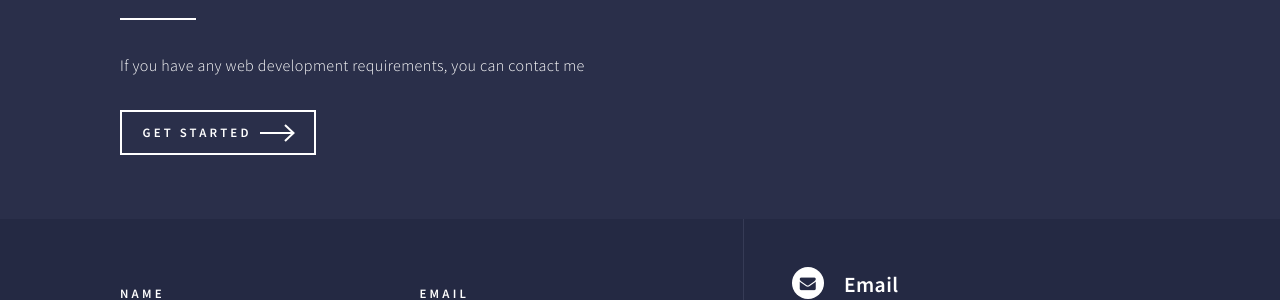
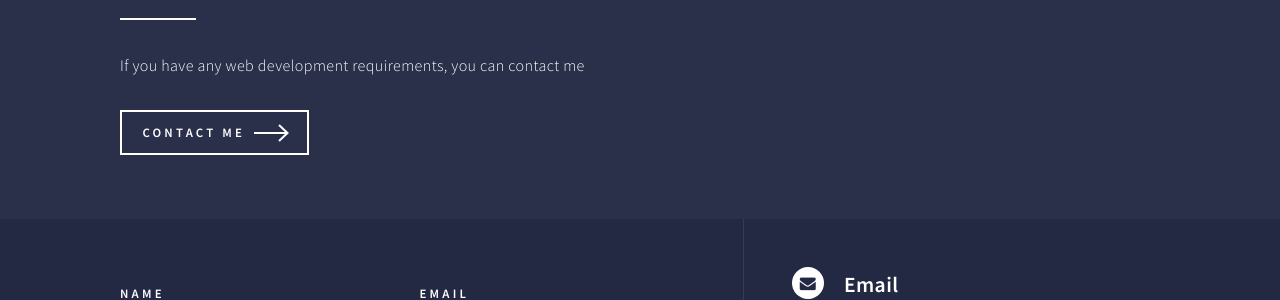
Before and after one commit to dhanyacm/dhanyacm, a Jekyll site: the page built from web-portfolio.html, in a window 1280 px wide and 900 px high, scrolled down 3296 px. Shown: the part 136-436 px from the top of the window. Built offline with Jekyll 4.4.1, drawn with Linux system fonts in a browser that asks for light colours.

Commit message:
Update web-portfolio.html

```diff
--- a/web-portfolio.html
+++ b/web-portfolio.html
@@ -44,7 +44,7 @@
 						<!-- Two -->
 							<section id="two" class="spotlights">
 								<section>
-									<a href="generic.html" class="image" style="overflow: auto;">
+									<a href="https://vappala.com/" class="image" style="overflow: auto;">
 										<img src="images/websites/vappala.jpg" alt="vappala.com" data-position="center center" />
 									</a>
 									<div class="content">
@@ -62,7 +62,7 @@
 									</div>
 								</section>
 								<section>
-									<a href="generic.html" class="image">
+									<a href="https://www.writegenie.com" class="image">
 										<img src="images/pic09.jpg" alt="" data-position="top center" />
 									</a>
 									<div class="content">
@@ -80,7 +80,7 @@
 									</div>
 								</section>
 								<section>
-									<a href="generic.html" class="image">
+									<a href="https://www.BlissfulAbode.in" class="image">
 										<img src="images/websites/blissfulabode.jpg" alt="" data-position="25% 25%" />
 									</a>
 									<div class="content">
@@ -98,7 +98,7 @@
 									</div>
 								</section>
 								<section>
-									<a href="generic.html" class="image">
+									<a href="https://www.stemacademy.in" class="image">
 										<img src="images/websites/stemacademy.jpg" alt="" data-position="top center" />
 									</a>
 									<div class="content">
@@ -116,7 +116,7 @@
 									</div>
 								</section>
 								<section>
-									<a href="generic.html" class="image">
+									<a href="https://www.dhanyacm.com" class="image">
 										<img src="images/websites/dhanyacm.jpg" alt="" data-position="25% 25%" />
 									</a>
 									<div class="content">
@@ -145,7 +145,7 @@
 										If you have any web development requirements, you can contact me
 									</p>
 									<ul class="actions">
-										<li><a href="index.html#contact" class="button next">Get Started</a></li>
+										<li><a href="index.html#contact" class="button next">Contact Me</a></li>
 									</ul>
 								</div>
 							</section>
```
